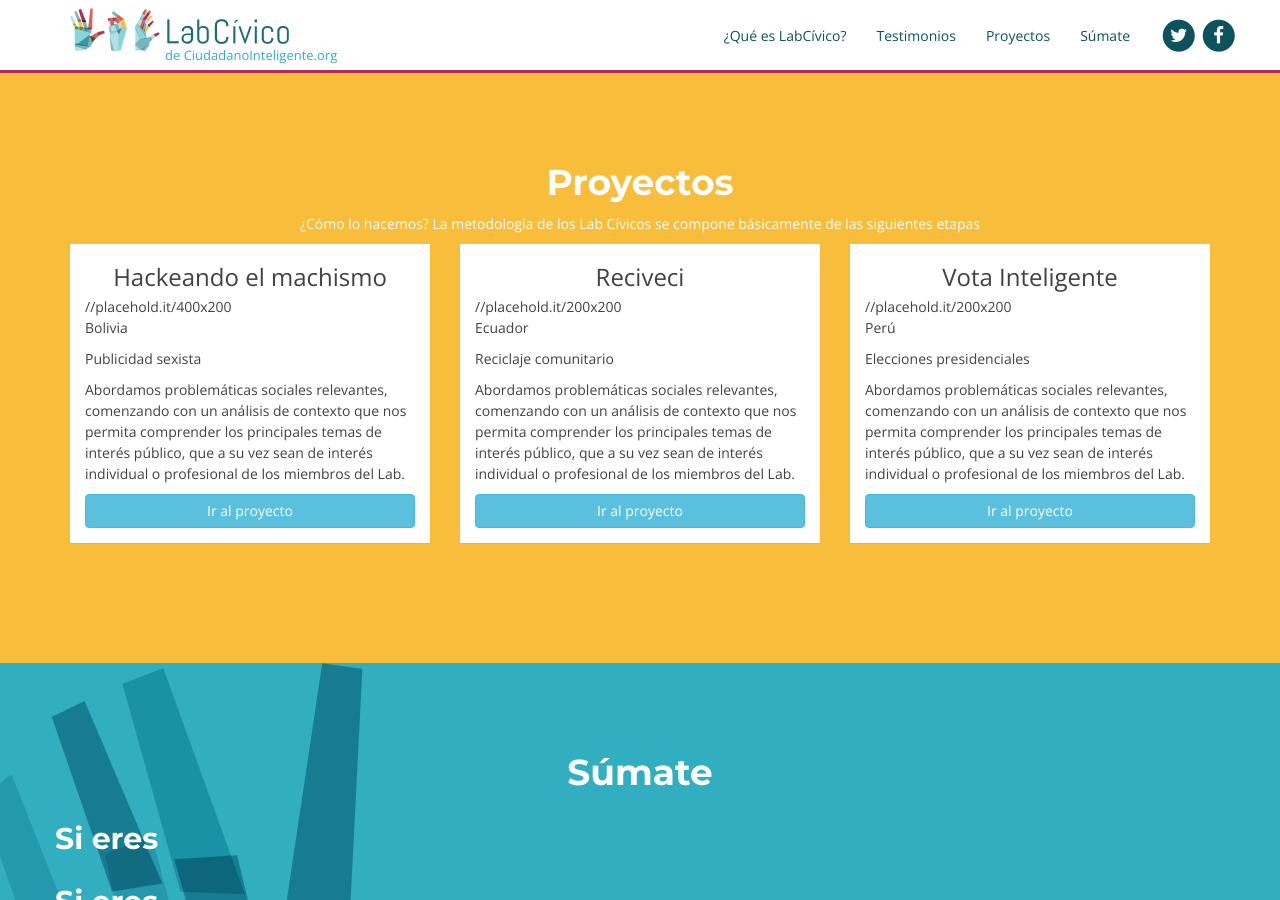
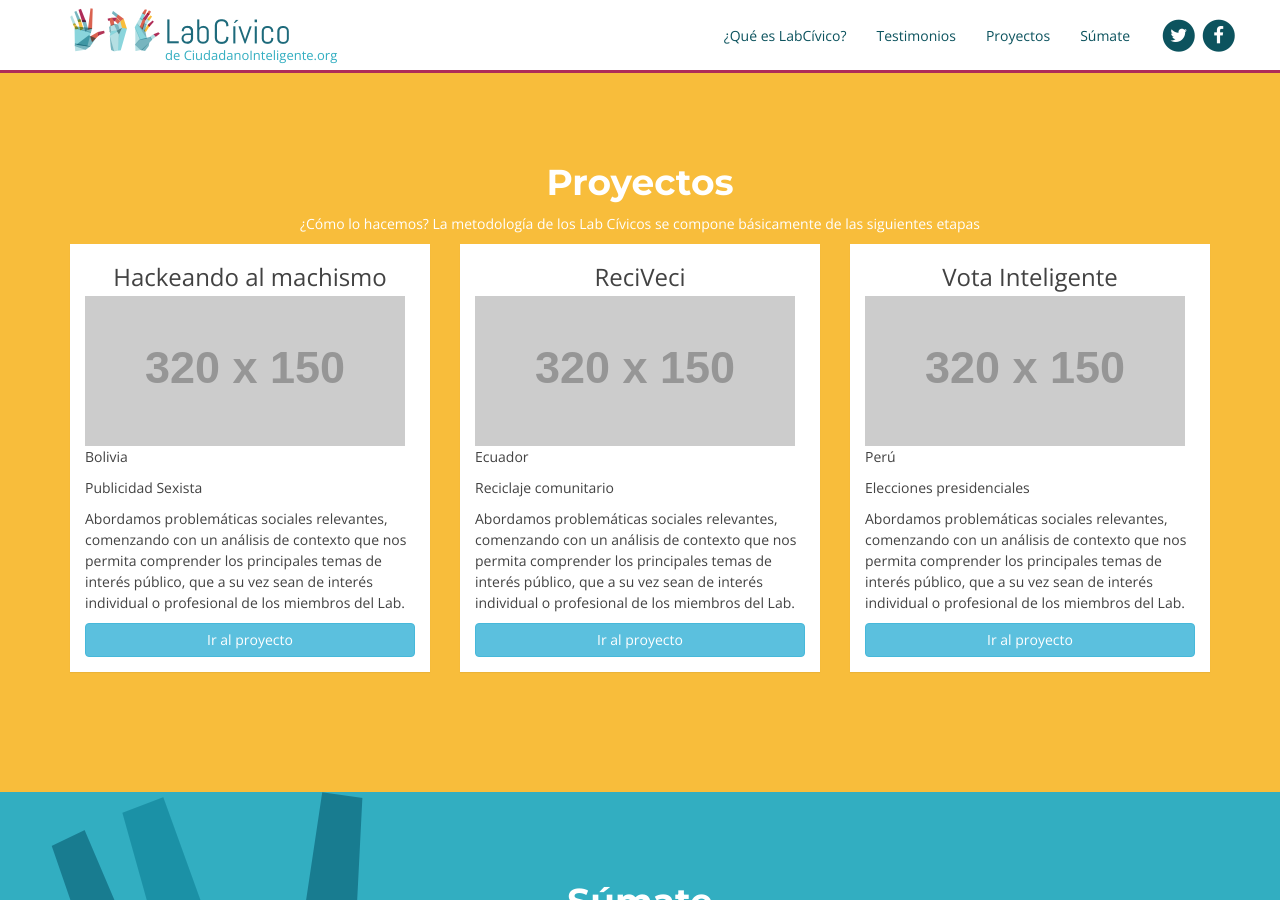
Before and after one commit to ciudadanointeligente/br.labcivico.org.github.io, a Jekyll site: the page built from index.html, in a window 1280 px wide and 900 px high, scrolled down 1238 px. Built offline with Jekyll 4.4.1, drawn with Linux system fonts in a browser that asks for light colours; nearby versions of some CDN libraries; comment, search, counter and statistics services are not loaded.

Commit message:
Probando

```diff
--- a/index.html
+++ b/index.html
@@ -51,7 +51,7 @@
         <p>¿Cómo lo hacemos? La metodología de los Lab Cívicos se compone básicamente de las siguientes etapas</p>
       </div>
       <div class="row">
-      <!--
+
           <div class="col-md-4">
               <div class="panel panel-default">
                 <h4 class="text-center">Hackeando al machismo</h4>
@@ -83,8 +83,8 @@
                 <p>Abordamos problemáticas sociales relevantes, comenzando con un análisis de contexto que nos permita comprender los principales temas de interés público, que a su vez sean de interés individual o profesional de los miembros del Lab.</p>
                 <a class="btn btn-info center-block" href="#" role="button">Ir al proyecto</a>
               </div>
-          </div> -->
-
+          </div>
+      <!--
           {% for card in site.projectscards %}
           <div class="col-md-4">
               <div class="panel panel-default">
@@ -96,7 +96,7 @@
                 <a class="btn btn-info center-block" href="#" role="button">Ir al proyecto</a>
               </div>
           </div>
-          {% endfor %}
+          {% endfor %}-->
 
       </div>
     </div>
```
Also changed, not shown: _projectscards/project_03.md (+1 -0 lines).
